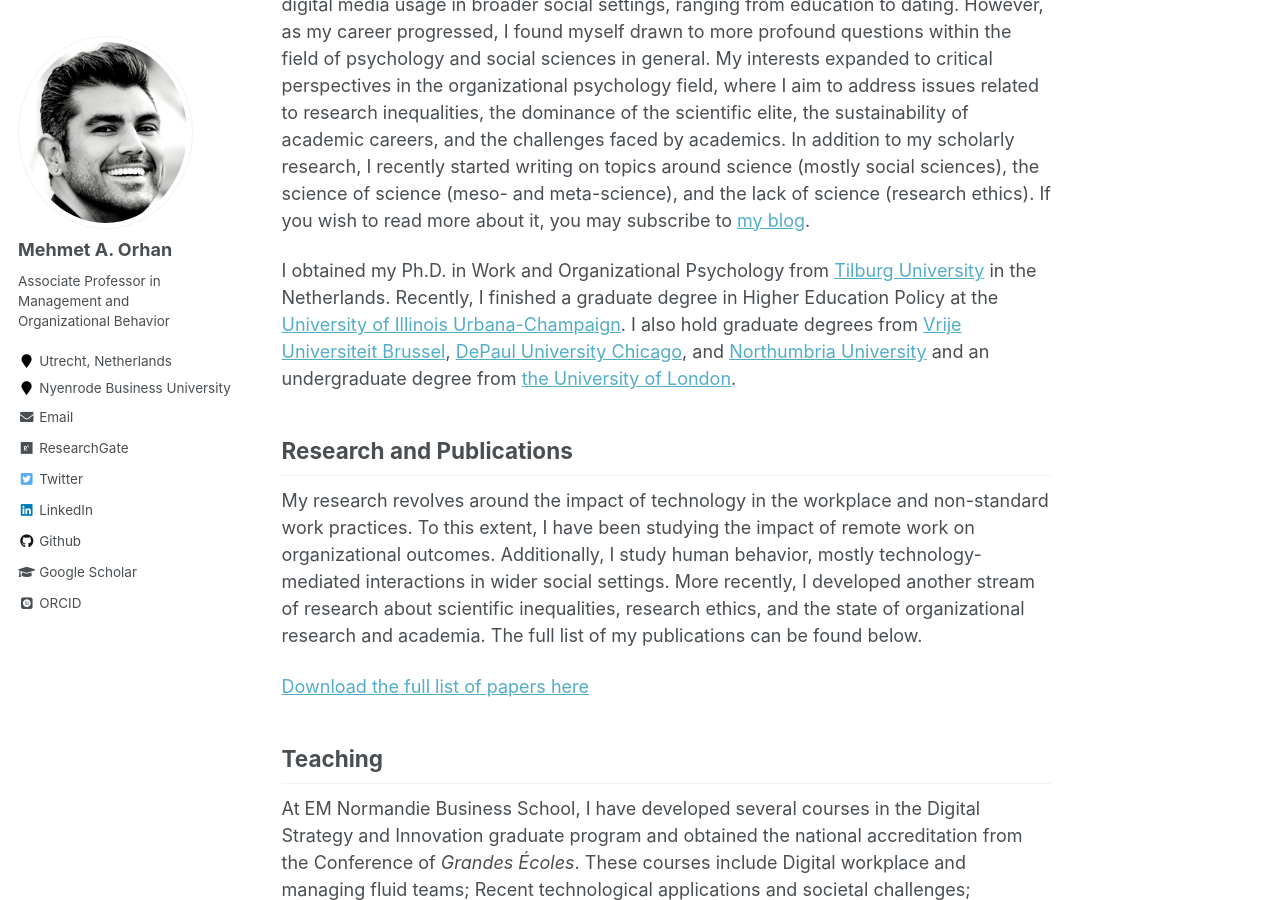
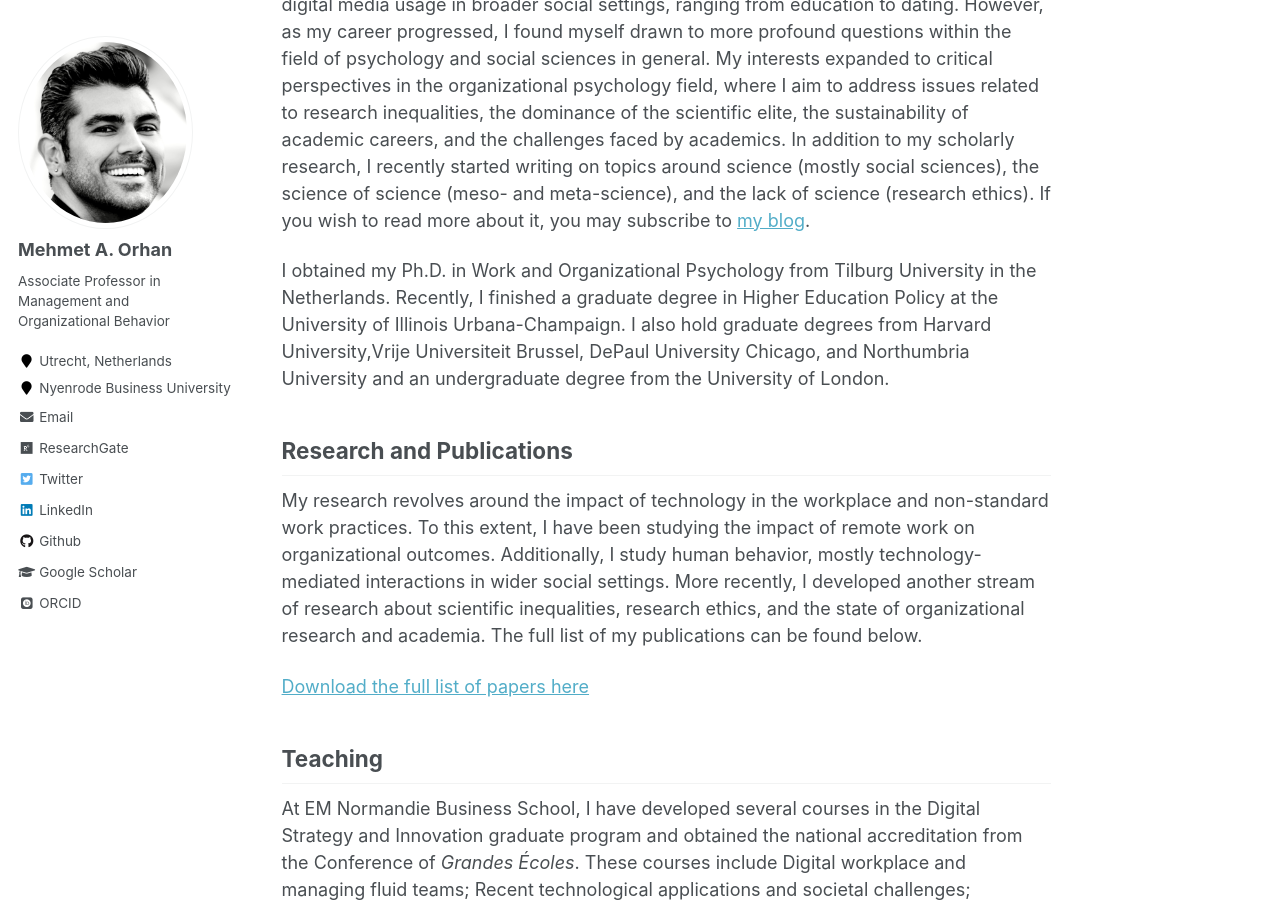
Before and after one commit to maorhan/maorhan.github.io, a Jekyll site: the page built from _pages/about.md, in a window 1280 px wide and 900 px high, scrolled down 409 px. Built offline with Jekyll 4.4.1, drawn with Linux system fonts in a browser that asks for light colours; some web fonts are replaced.

Commit message:
Update about.md

```diff
--- a/_pages/about.md
+++ b/_pages/about.md
@@ -12,7 +12,7 @@ I am an Associate Professor of Organizational Behavior at [Nyenrode Business Uni
 
 During my doctoral research, I focused primarily on virtual teams and remote work, exploring the behavioral processes and organizational outcomes associated with digitalization. Simultaneously, I was keen on delving into the impact and darker aspects of digital media usage in broader social settings, ranging from education to dating. However, as my career progressed, I found myself drawn to more profound questions within the field of psychology and social sciences in general. My interests expanded to critical perspectives in the organizational psychology field, where I aim to address issues related to research inequalities, the dominance of the scientific elite, the sustainability of academic careers, and the challenges faced by academics. In addition to my scholarly research, I recently started writing on topics around science (mostly social sciences), the science of science (meso- and meta-science), and the lack of science (research ethics). If you wish to read more about it, you may subscribe to [my blog](https://morhan.substack.com).
 
-I obtained my Ph.D. in Work and Organizational Psychology from [Tilburg University]( https://tilburguniversity.edu) in the Netherlands. Recently, I finished a graduate degree in Higher Education Policy at the [University of Illinois Urbana-Champaign](https://illinois.edu/). I also hold graduate degrees from [Vrije Universiteit Brussel](https://vub.ac.be), [DePaul University Chicago](https://kellstadt.depaul.edu), and [Northumbria University]( https://northumbria.ac.uk) and an undergraduate degree from [the University of London](https://london.ac.uk).
+I obtained my Ph.D. in Work and Organizational Psychology from Tilburg University in the Netherlands. Recently, I finished a graduate degree in Higher Education Policy at the University of Illinois Urbana-Champaign. I also hold graduate degrees from Harvard University,Vrije Universiteit Brussel, DePaul University Chicago, and Northumbria University and an undergraduate degree from the University of London.
 
 ## Research and Publications
 
@@ -20,7 +20,7 @@ My research revolves around the impact of technology in the workplace and non-st
 behavior, mostly technology-mediated interactions in wider social settings. More recently, I developed another stream of research about scientific inequalities, research ethics, and the state of organizational research and
 academia. The full list of my publications can be found below.
 
-[Download the full list of papers here](https://maorhan.github.io/files/List%20of%20Publications%20Jan%202025.pdf)
+[Download the full list of papers here](https://maorhan.github.io/files/List%20of%20Publications%20Oct%202025.pdf)
 
 ## Teaching
 
```
